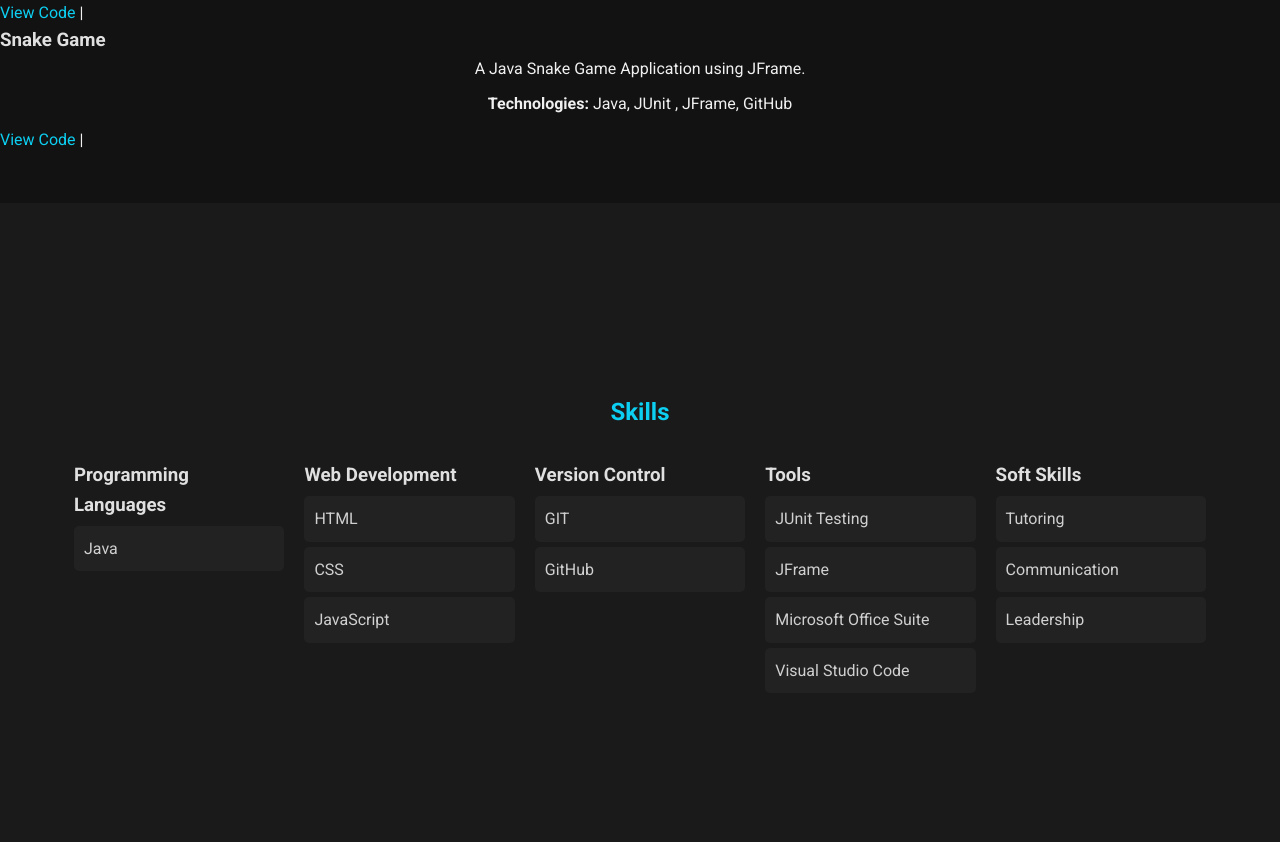
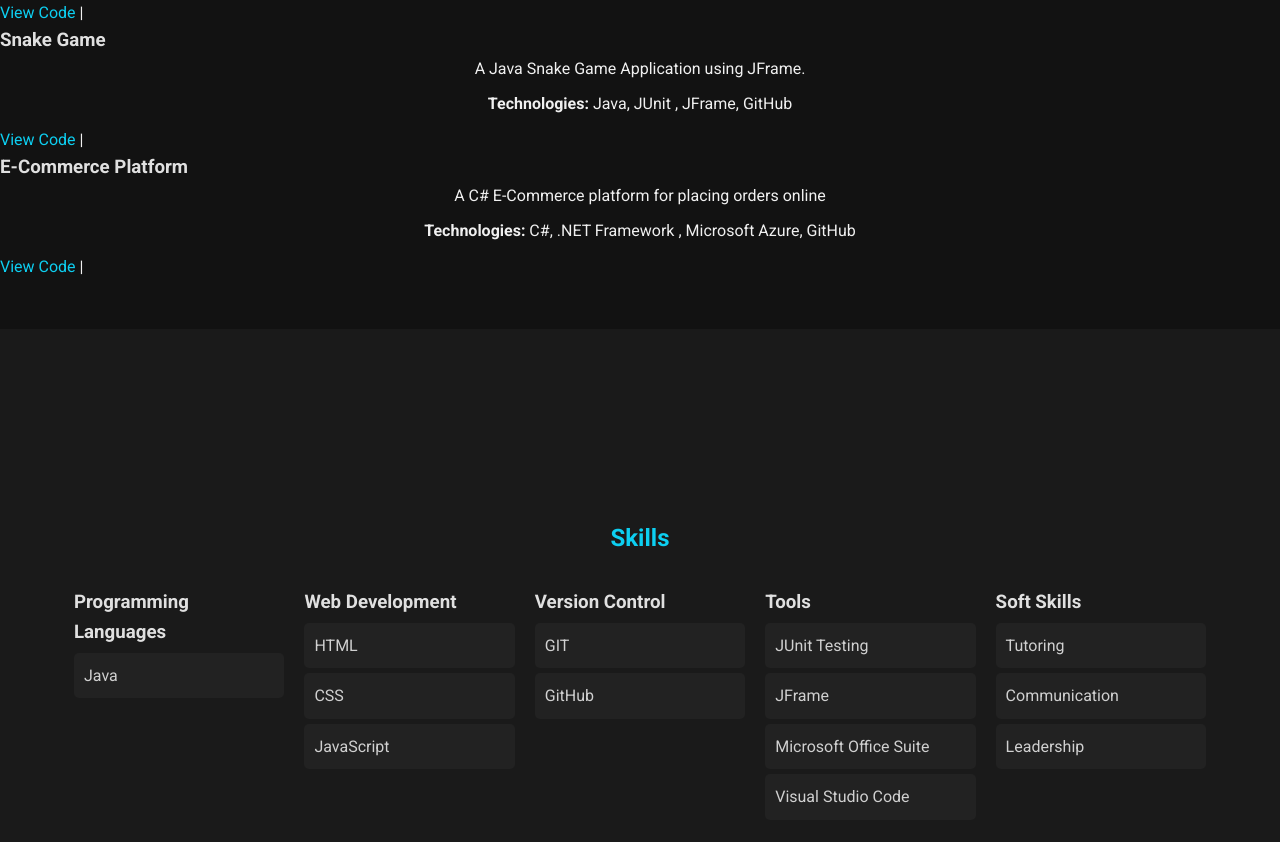
Before and after one commit to TlhogiVC/Letlhogonolo.github.io, a plain HTML site: page index.html in a window 1280 px wide. Shown: the part 2176-3018 px from the top of the page. Drawn offline with Linux system fonts and the light colour scheme.

Commit message:
Update index.html

```diff
--- a/index.html
+++ b/index.html
@@ -94,6 +94,12 @@
             <h3>Snake Game</h3>
             <p>A Java Snake Game Application using JFrame.</p>
             <p><strong>Technologies:</strong> Java, JUnit , JFrame, GitHub</p>
+            <a href="https://github.com/Letlhogonolo-Kgatshe/SnakeGame.git" target="_blank">View Code</a> |
+        </div>
+        <div class="project">
+            <h3>E-Commerce Platform</h3>
+            <p>A C# E-Commerce platform for placing orders online</p>
+            <p><strong>Technologies:</strong> C#, .NET Framework , Microsoft Azure, GitHub</p>
             <a href="https://github.com/Letlhogonolo-Kgatshe/SnakeGame.git" target="_blank">View Code</a> |
         </div>
     </section>
```
